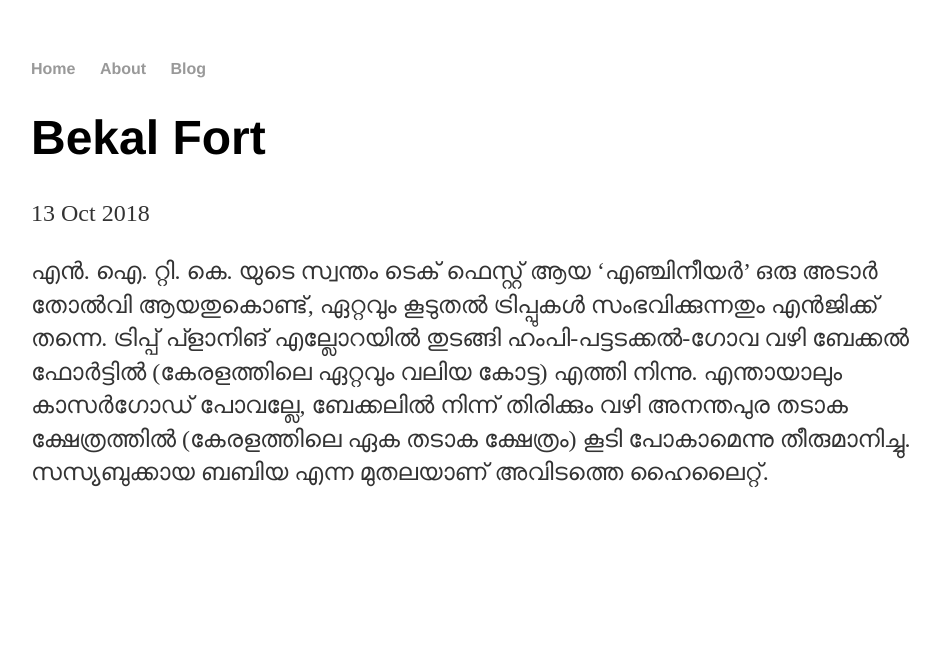
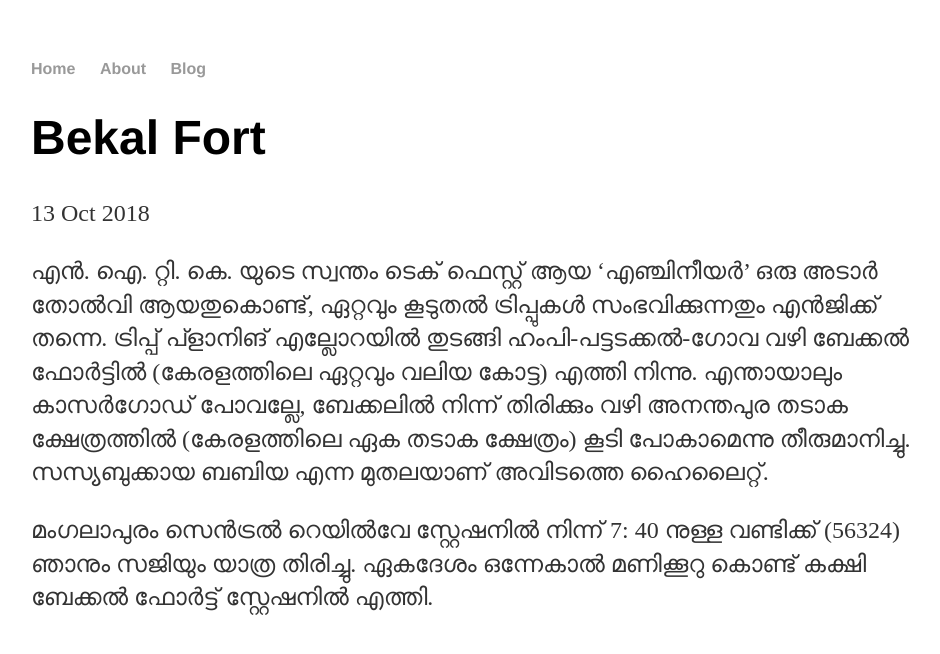
Before and after one commit to joe019/joe019.github.io, a Jekyll site: the page built from _posts/2018-10-13-bekal-fort.md, in a window 1280 px wide. Shown: the top 654 px of the page, without its empty margins (161-1101 px from the left). Built offline with Jekyll 4.4.1, drawn with Linux system fonts in a browser that asks for light colours.

Commit message:
Update 2018-10-13-bekal-fort.md

```diff
--- a/_posts/2018-10-13-bekal-fort.md
+++ b/_posts/2018-10-13-bekal-fort.md
@@ -5,3 +5,5 @@ date: 2018-10-13
 ---
 
 എൻ. ഐ. റ്റി. കെ. യുടെ സ്വന്തം ടെക് ഫെസ്റ്റ് ആയ 'എഞ്ചിനീയർ' ഒരു അടാർ തോൽവി ആയതുകൊണ്ട്, ഏറ്റവും കൂടുതൽ ട്രിപ്പുകൾ സംഭവിക്കുന്നതും എൻജിക്ക് തന്നെ. ട്രിപ്പ് പ്ളാനിങ് എല്ലോറയിൽ തുടങ്ങി ഹംപി-പട്ടടക്കൽ-ഗോവ വഴി ബേക്കൽ ഫോർട്ടിൽ (കേരളത്തിലെ ഏറ്റവും വലിയ കോട്ട) എത്തി നിന്നു. എന്തായാലും കാസർഗോഡ് പോവല്ലേ, ബേക്കലിൽ നിന്ന് തിരിക്കും വഴി അനന്തപുര തടാക ക്ഷേത്രത്തിൽ (കേരളത്തിലെ ഏക തടാക ക്ഷേത്രം) കൂടി പോകാമെന്നു തീരുമാനിച്ചു. സസ്യബുക്കായ ബബിയ എന്ന മുതലയാണ് അവിടത്തെ ഹൈലൈറ്റ്.
+
+മംഗലാപുരം സെൻട്രൽ റെയിൽവേ സ്റ്റേഷനിൽ നിന്ന് 7: 40 നുള്ള വണ്ടിക്ക് (56324) ഞാനും സജിയും യാത്ര തിരിച്ചു. ഏകദേശം ഒന്നേകാൽ മണിക്കൂറു കൊണ്ട് കക്ഷി ബേക്കൽ ഫോർട്ട് സ്റ്റേഷനിൽ എത്തി.
```
